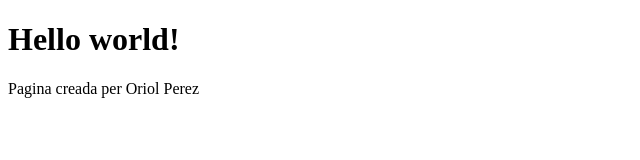
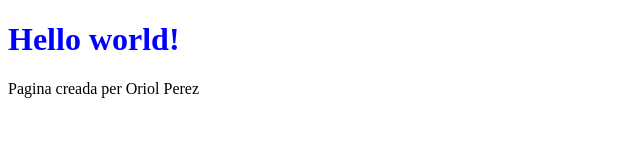
Before and after one commit to Oriol2003/Oriol, a plain HTML site: page index.html in a window 1280 px wide. Shown: the whole page, without its empty margins (0-640 px from the left). Drawn offline with Linux system fonts and the light colour scheme.

Commit message:
Now title is blue

```diff
--- a/index.html
+++ b/index.html
@@ -4,7 +4,7 @@
 <title>Hello world!</title>
 </head>
 <body>
-<h1>Hello world!</h1>
+<h1 style="color:#00f">Hello world!</h1>
 <p>Pagina creada per Oriol Perez</p>
 </body>
 </html>
```
